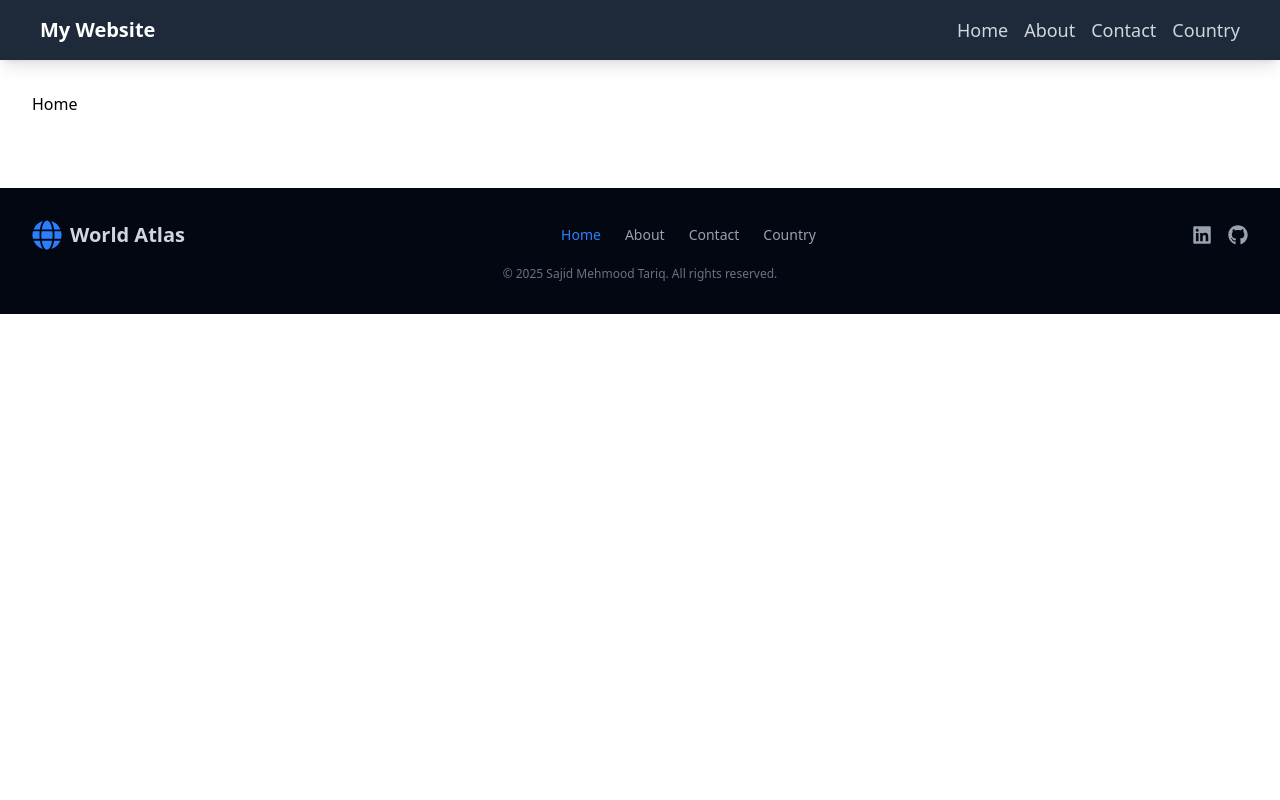
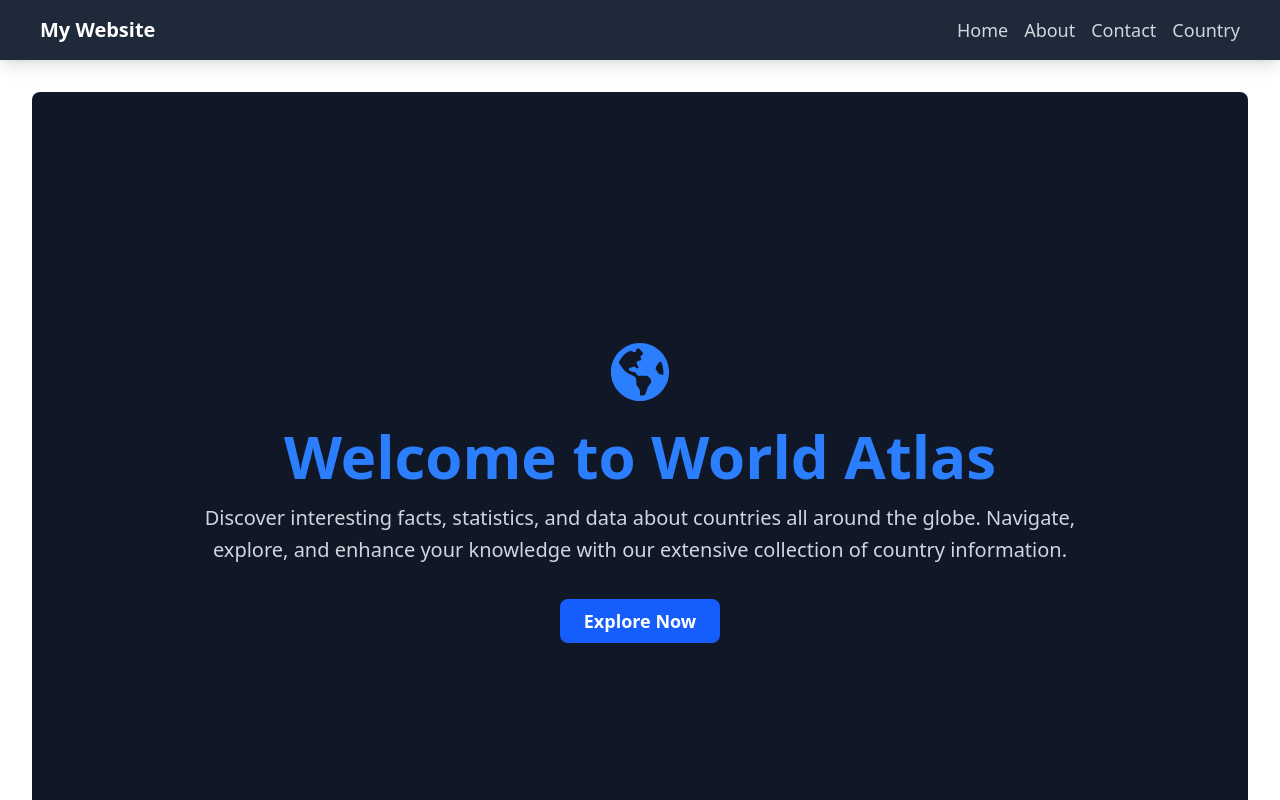
Before and after one commit to sajidmehmoodtariq30/WorldAtlas, a React (Vite) app: page / in a window 1280 px wide. Shown: the top 800 px of the page. Built offline with nearby package versions, Linux system fonts and the light colour scheme.

Commit message:
Hoem page

```diff
--- a/package.json
+++ b/package.json
@@ -12,6 +12,7 @@
   "dependencies": {
     "@tailwindcss/vite": "^4.0.14",
     "axios": "^1.8.3",
+    "framer-motion": "^12.5.0",
     "react": "^19.0.0",
     "react-dom": "^19.0.0",
     "react-icons": "^5.5.0",
--- a/src/pages/Home.jsx
+++ b/src/pages/Home.jsx
@@ -1,8 +1,39 @@
 import React from 'react'
+import { NavLink } from 'react-router-dom'
+import { FaGlobeAmericas } from 'react-icons/fa'
+import { motion } from 'framer-motion'
 
 const Home = () => {
   return (
-    <p>Home</p>
+    <div className="bg-main min-h-screen flex flex-col justify-center rounded-lg items-center text-center px-4">
+      {/* Hero Section */}
+      <motion.div
+        className="max-w-4xl"
+        initial={{ opacity: 0, y: -50 }}
+        animate={{ opacity: 1, y: 0 }}
+        transition={{ duration: 0.8 }}
+      >
+        <div className="flex justify-center mb-6">
+          <FaGlobeAmericas className="text-blue-500 text-6xl" />
+        </div>
+
+        <h1 className="text-5xl md:text-6xl font-bold text-blue-500 mb-4">
+          Welcome to World Atlas
+        </h1>
+
+        <p className="text-lg md:text-xl text-gray-300 mb-8 leading-relaxed">
+          Discover interesting facts, statistics, and data about countries all around the globe.
+          Navigate, explore, and enhance your knowledge with our extensive collection of country information.
+        </p>
+
+        <NavLink
+          to="/country"
+          className="btn-primary inline-block"
+        >
+          Explore Now
+        </NavLink>
+      </motion.div>
+    </div>
   )
 }
 
```
Also changed, not shown: 1 other file (tests, documents, lock files or other folders).
